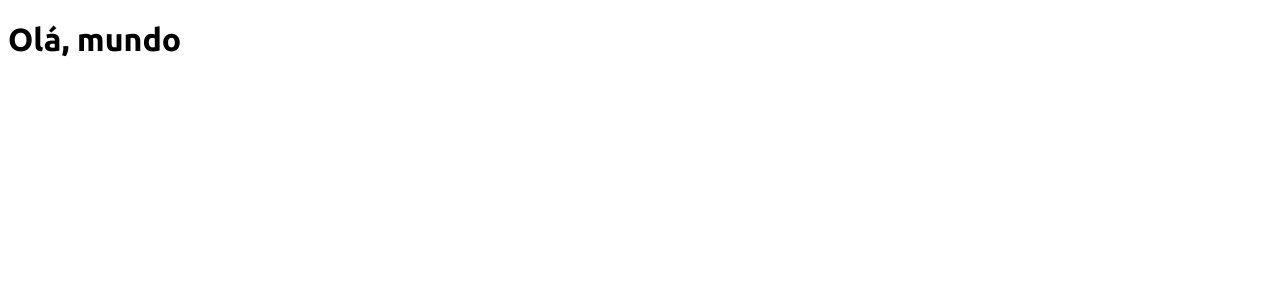
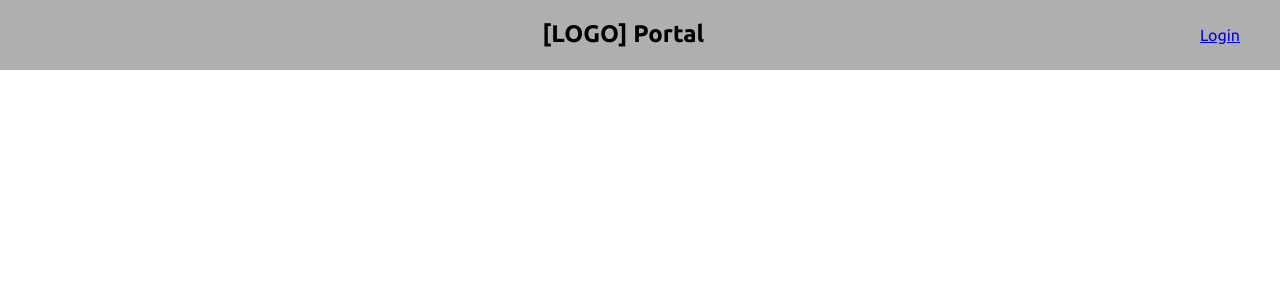
Before and after one commit to matheusalefe/simple-calculator, a React (Vite) app: page / in a window 1280 px wide. Shown: the top 300 px of the page. Built offline with nearby package versions, Linux system fonts and the light colour scheme.

Commit message:
Iniciar Navbar

```diff
--- /dev/null
+++ b/src/components/Navbar/index.tsx
@@ -0,0 +1,11 @@
+import { Link } from "react-router-dom";
+import { Container } from "./styles";
+
+export function Navbar(){
+    return(
+        <Container>
+            <h1>{`[LOGO] Portal`}</h1>
+            <Link to='/login'>Login</Link>
+        </Container>
+    )
+}
--- /dev/null
+++ b/src/components/Navbar/styles.ts
@@ -0,0 +1,20 @@
+import styled from "styled-components";
+
+export const Container = styled.nav`
+    height: 70px;
+    width: 100%;
+    display: flex;
+    flex-direction: row;
+    justify-content: space-between;
+    background-color: var(--color-grey-primary);
+    a{
+        margin-top: auto;
+        margin-bottom: auto;
+        margin-right: 2.5rem;
+    }
+    h1{
+        width: 55%;
+        display: flex;
+        justify-content: flex-end;
+    }
+`
--- a/src/pages/Home.tsx
+++ b/src/pages/Home.tsx
@@ -1,8 +1,10 @@
+import { Navbar } from "../components/Navbar";
+
 function Home(){
 
     return (
         <>
-            <h1>Olá, mundo</h1>
+            <Navbar/>
         </>
     )
 }
--- a/src/styles/global.ts
+++ b/src/styles/global.ts
@@ -1,7 +1,17 @@
 import { createGlobalStyle } from 'styled-components'
 
 export const GlobalStyle = createGlobalStyle`
+    :root{
+        --color-grey-primary: #AFAFAF;
+        --color-grey-secundary: #C1C1C1;
+        --color-grey-tertiary: #E5E5E5;
+        --color-white-primary: #FFFFFF;
+        --color-green-primary: #76A659;
+        --color-red-primary: #F35555;
+    }
     body{
         font-family: 'Ubuntu', sans-serif;
+        margin: 0;
+        padding: 0;
     }
 `
```
